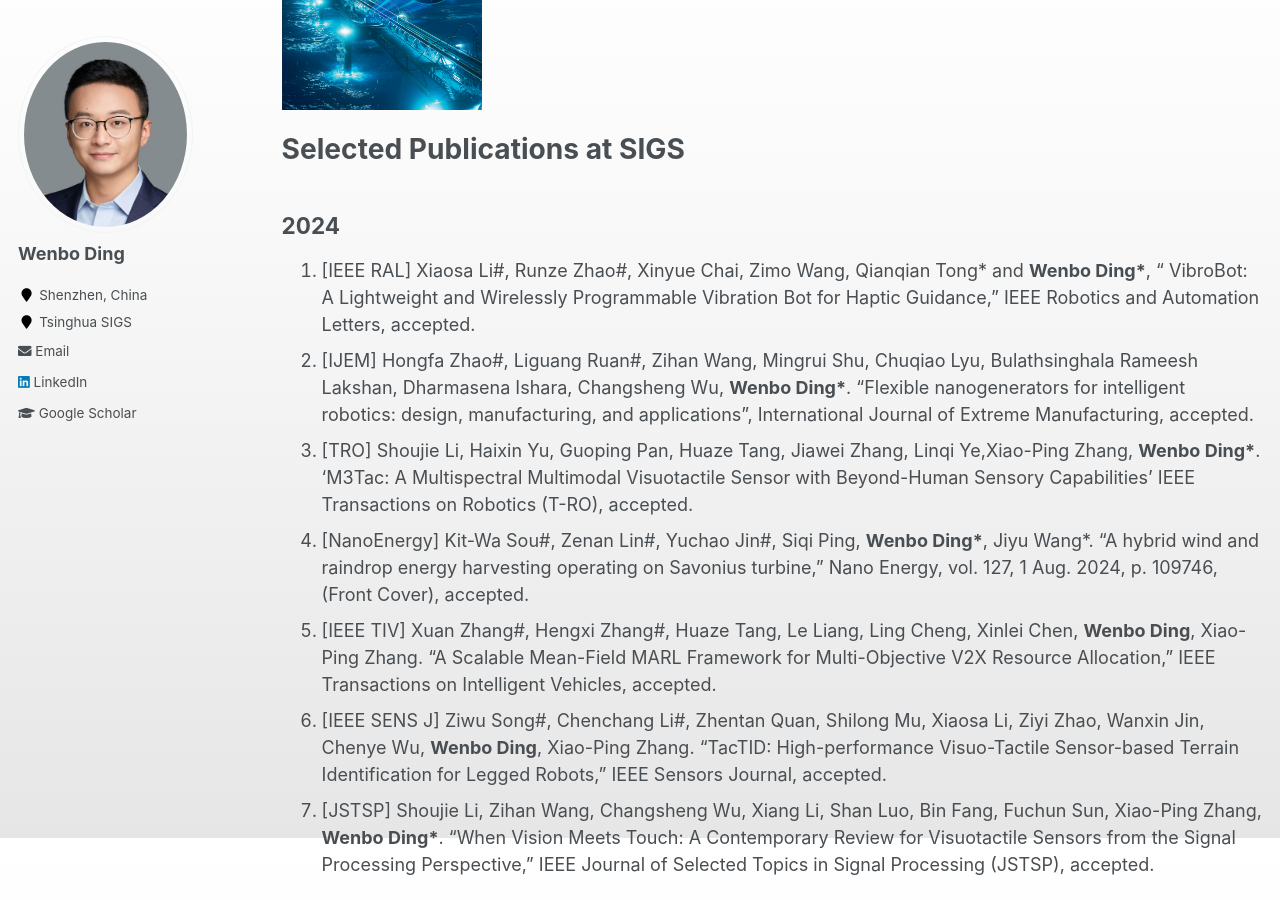
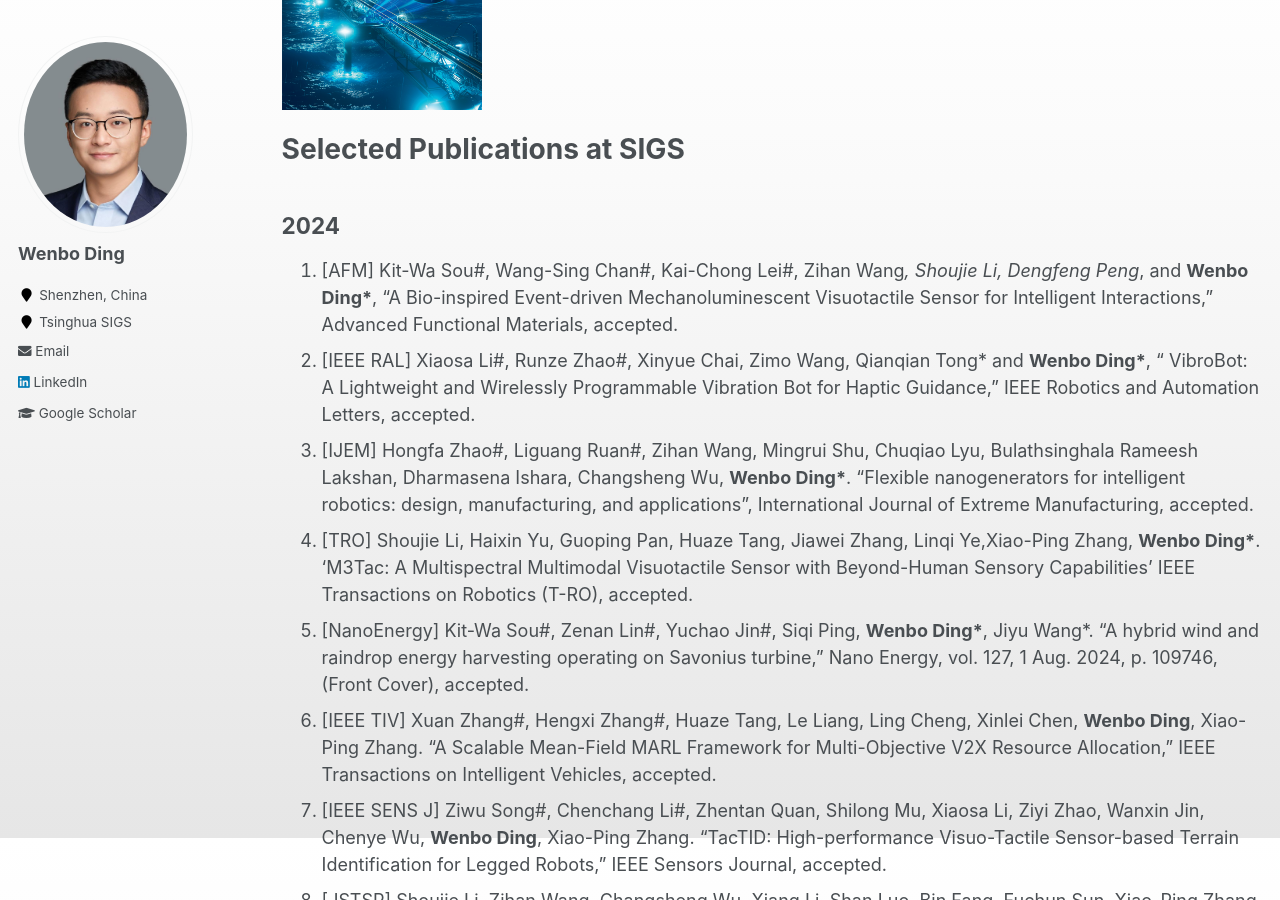
Before and after one commit to whenboy07/whenboy07.github.io, a Jekyll site: the page built from _pages/publication.md, in a window 1280 px wide and 900 px high, scrolled down 1862 px. Built offline with Jekyll 4.4.1, drawn with Linux system fonts in a browser that asks for light colours.

Commit message:
update pub and news

```diff
--- a/_pages/publication.md
+++ b/_pages/publication.md
@@ -78,13 +78,14 @@ A hybrid Wind and Raindrop Energy Harvesting Operating on Savonius Turbine.
 
 # Selected Publications at SIGS
 ## 2024
-1. [IEEE RAL] Xiaosa Li#, Runze Zhao#, Xinyue Chai, Zimo Wang, Qianqian Tong* and **Wenbo Ding\***, " VibroBot: A Lightweight and Wirelessly Programmable Vibration Bot for Haptic Guidance," IEEE Robotics and Automation Letters, accepted.
-2. [IJEM] Hongfa Zhao#, Liguang Ruan#, Zihan Wang, Mingrui Shu, Chuqiao Lyu, Bulathsinghala Rameesh Lakshan, Dharmasena Ishara, Changsheng Wu, **Wenbo Ding\***. "Flexible nanogenerators for intelligent robotics: design, manufacturing, and applications", International Journal of Extreme Manufacturing, accepted.
-3. [TRO] Shoujie Li, Haixin Yu, Guoping Pan, Huaze Tang, Jiawei Zhang, Linqi Ye,Xiao-Ping Zhang, **Wenbo Ding\***. 'M3Tac: A Multispectral Multimodal Visuotactile Sensor with Beyond-Human Sensory Capabilities'  IEEE Transactions on Robotics (T-RO), accepted.
-4. [NanoEnergy] Kit-Wa Sou#, Zenan Lin#, Yuchao Jin#, Siqi Ping, **Wenbo Ding\***, Jiyu Wang\*. "A hybrid wind and raindrop energy harvesting operating on Savonius turbine," Nano Energy, vol. 127, 1 Aug. 2024, p. 109746, (Front Cover), accepted.
-5. [IEEE TIV] Xuan Zhang#, Hengxi Zhang#, Huaze Tang, Le Liang, Ling Cheng, Xinlei Chen, **Wenbo Ding**, Xiao-Ping Zhang. "A Scalable Mean-Field MARL Framework for Multi-Objective V2X Resource Allocation," IEEE Transactions on Intelligent Vehicles, accepted.
-4. [IEEE SENS J] Ziwu Song#, Chenchang Li#, Zhentan Quan, Shilong Mu, Xiaosa Li, Ziyi Zhao, Wanxin Jin, Chenye Wu, **Wenbo Ding**, Xiao-Ping Zhang. "TacTID: High-performance Visuo-Tactile Sensor-based Terrain Identification for Legged Robots," IEEE Sensors Journal, accepted.
-6. [JSTSP] Shoujie Li, Zihan Wang, Changsheng Wu, Xiang Li, Shan Luo, Bin Fang, Fuchun Sun, Xiao-Ping Zhang, **Wenbo Ding\***. "When Vision Meets Touch: A Contemporary Review for Visuotactile Sensors from the Signal Processing Perspective," IEEE Journal of Selected Topics in Signal Processing (JSTSP), accepted.
+1. [AFM] Kit-Wa Sou#, Wang-Sing Chan#, Kai-Chong Lei#, Zihan Wang*, Shoujie Li, Dengfeng Peng*, and **Wenbo Ding\***, "A Bio-inspired Event-driven Mechanoluminescent Visuotactile Sensor for Intelligent Interactions," Advanced Functional Materials, accepted.
+2. [IEEE RAL] Xiaosa Li#, Runze Zhao#, Xinyue Chai, Zimo Wang, Qianqian Tong* and **Wenbo Ding\***, " VibroBot: A Lightweight and Wirelessly Programmable Vibration Bot for Haptic Guidance," IEEE Robotics and Automation Letters, accepted.
+3. [IJEM] Hongfa Zhao#, Liguang Ruan#, Zihan Wang, Mingrui Shu, Chuqiao Lyu, Bulathsinghala Rameesh Lakshan, Dharmasena Ishara, Changsheng Wu, **Wenbo Ding\***. "Flexible nanogenerators for intelligent robotics: design, manufacturing, and applications", International Journal of Extreme Manufacturing, accepted.
+4. [TRO] Shoujie Li, Haixin Yu, Guoping Pan, Huaze Tang, Jiawei Zhang, Linqi Ye,Xiao-Ping Zhang, **Wenbo Ding\***. 'M3Tac: A Multispectral Multimodal Visuotactile Sensor with Beyond-Human Sensory Capabilities'  IEEE Transactions on Robotics (T-RO), accepted.
+5. [NanoEnergy] Kit-Wa Sou#, Zenan Lin#, Yuchao Jin#, Siqi Ping, **Wenbo Ding\***, Jiyu Wang\*. "A hybrid wind and raindrop energy harvesting operating on Savonius turbine," Nano Energy, vol. 127, 1 Aug. 2024, p. 109746, (Front Cover), accepted.
+6. [IEEE TIV] Xuan Zhang#, Hengxi Zhang#, Huaze Tang, Le Liang, Ling Cheng, Xinlei Chen, **Wenbo Ding**, Xiao-Ping Zhang. "A Scalable Mean-Field MARL Framework for Multi-Objective V2X Resource Allocation," IEEE Transactions on Intelligent Vehicles, accepted.
+7. [IEEE SENS J] Ziwu Song#, Chenchang Li#, Zhentan Quan, Shilong Mu, Xiaosa Li, Ziyi Zhao, Wanxin Jin, Chenye Wu, **Wenbo Ding**, Xiao-Ping Zhang. "TacTID: High-performance Visuo-Tactile Sensor-based Terrain Identification for Legged Robots," IEEE Sensors Journal, accepted.
+8. [JSTSP] Shoujie Li, Zihan Wang, Changsheng Wu, Xiang Li, Shan Luo, Bin Fang, Fuchun Sun, Xiao-Ping Zhang, **Wenbo Ding\***. "When Vision Meets Touch: A Contemporary Review for Visuotactile Sensors from the Signal Processing Perspective," IEEE Journal of Selected Topics in Signal Processing (JSTSP), accepted.
 
 ## 2023
 1. [IROS] Shoujie Li#, Mingshan He#, **Wenbo Ding**, Linqi Ye, Xueqian Wang, Junbo Tan, Jinqiu Yuan, Xiao-Ping Zhang. “Visuo-Tactile Sensor Enabled Pneumatic Device Towards Compliant Oropharyngeal Swab Sampling,” IEEE/RSJ International Conference on Intelligent Robots and Systems (IROS 2023), accepted.
```
Also changed, not shown: _pages/about.md (+1 -0 lines), _pages/news.md (+1 -0 lines).
